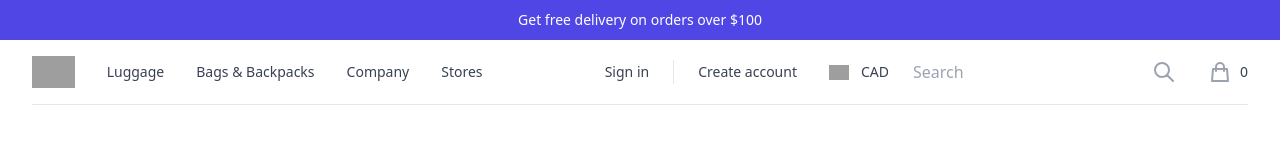
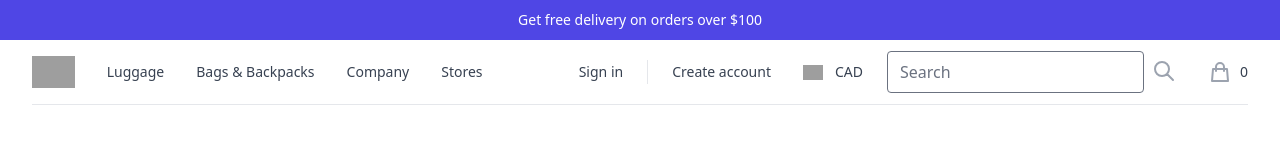
Before and after one commit to Jonas56/scs-spring-react, a React (Create React App) app in the folder frontend/: page / in a window 1280 px wide. Shown: the top 160 px of the page. Built offline with nearby package versions, Linux system fonts and the light colour scheme; grey boxes are pictures that could not be loaded.

Commit message:
Update tailwind config

```diff
--- a/frontend/tailwind.config.js
+++ b/frontend/tailwind.config.js
@@ -3,5 +3,8 @@ module.exports = {
   theme: {
     extend: {},
   },
-  plugins: [require("@tailwindcss/aspect-ratio")],
+  plugins: [
+    require("@tailwindcss/aspect-ratio"),
+    require("@tailwindcss/forms"),
+  ],
 };
```
